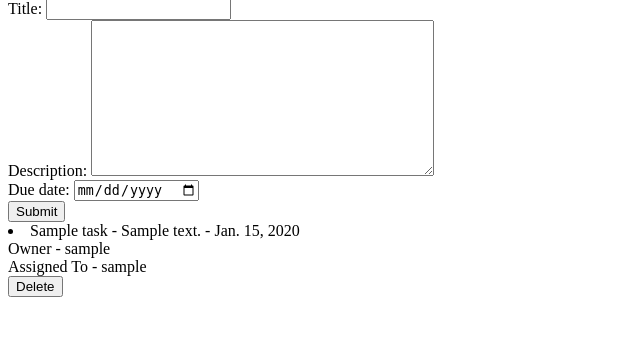
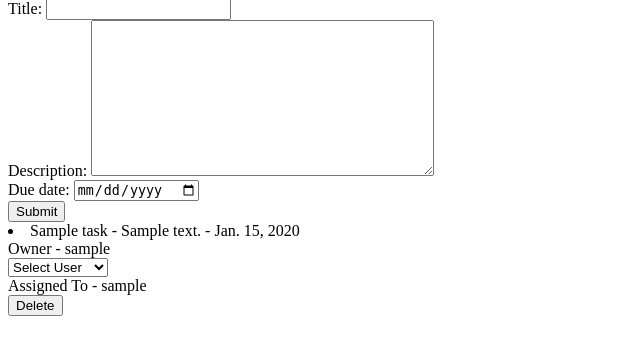
Before and after one commit to akgunkaya/projectfundjango, a Django app: page /tasks/ in a window 1280 px wide. Shown: the part 128-486 px from the top of the page, without its empty margins (0-640 px from the left). Run offline with Django 4.2, Linux system fonts and the light colour scheme; a user stored in the database is signed in; tables that the repository leaves empty hold one stand-in row (values such as "Sample post").

Commit message:
added functionality to transfer ownership of a task

```diff
--- a/taskapp/templates/tasks/partials/list_tasks.html
+++ b/taskapp/templates/tasks/partials/list_tasks.html
@@ -1,7 +1,8 @@
 {% for task in tasks %}
   <div id="task-item-{{ task.id }}">
     <li>{{ task }} - {{ task.description }} - {{task.due_date}}</li>
-    <div>Owner - {{task.owner}}</div>
+    {% include "tasks/partials/owner.html" with owner=task.owner%}
+    {% include "tasks/partials/transfer_ownership.html" with users=task.users task_id=task.id%}
     <div>Assigned To - {{task.assigned_to}}</div>
     {% if task.is_owner %}
       <button hx-post="{% url 'delete_task' task.id %}" hx-confirm="Are you sure?" hx-target="#task-item-{{ task.id }}" hx-swap="outerHTML">
--- /dev/null
+++ b/taskapp/templates/tasks/partials/owner.html
@@ -0,0 +1 @@
+<div id="task-owner">Owner - {{owner}}</div>
--- /dev/null
+++ b/taskapp/templates/tasks/partials/transfer_ownership.html
@@ -0,0 +1,8 @@
+<select hx-post="{% url 'transfer_task_owner' task_id=task_id %}" hx-trigger="change" name="transfer_ownership" hx-target="#task-owner" id="transfer_ownership" hx-swap="outerHTML">
+  <option value="" disabled selected>Select User</option>
+  {% for user in users %}
+      <option value="{{ user}}">
+          {{ user.get_full_name|default:user.username }}
+      </option>
+  {% endfor %}
+</select>
--- a/taskapp/urls.py
+++ b/taskapp/urls.py
@@ -7,6 +7,7 @@ urlpatterns = [
     path('signup/', views.user_signup, name='signup'),
     path('logout/', views.user_logout, name='logout'),
     path('tasks/', views.tasks, name='tasks'),
+    path('tasks/transfer-task-owner/<int:task_id>/', views.transfer_task_owner, name='transfer_task_owner'),
     path('tasks/delete/<int:task_id>/', views.delete_task, name='delete_task'),
     path('organizations/', views.organizations, name='organizations'),
     path('organizations/delete/<int:organization_id>/', views.delete_organization, name='delete_organization'),
--- a/taskapp/views.py
+++ b/taskapp/views.py
@@ -47,7 +47,6 @@ def user_logout(request):
     return redirect('/login')
 
 @login_required
-# TODO add functionality so that user can transfer ownership of tasks and assign to other users
 def tasks(request):
     form = CreateTaskForm()
     current_user = request.user
@@ -59,10 +58,24 @@ def tasks(request):
         tasks = Task.objects.filter(organization=selected_organization)
     else:
         tasks = Task.objects.none()  # No tasks if no organization is selected
+
+    organization_instance = selected_organization  # Replace 'organization_id' with the actual ID
+
+    # Get all organization members for the given organization
+    organization_members = OrganizationMember.objects.filter(organization=organization_instance)
+
+    # Initialize an empty list for users
+    users = []
+
+    # Append each member's user to the users list
+    for member in organization_members:
+        users.append(member.user)  # Adding each user to the list
     error = None
 
     for task in tasks:
         task.is_owner = (task.owner == current_user)
+        task.users = users
+
 
     if request.method == 'POST':
         form = CreateTaskForm(request.POST)
@@ -92,6 +105,18 @@ def delete_task(request, task_id):
     task = get_object_or_404(Task, pk=task_id)
     task.delete()
     return HttpResponse('')
+
+@login_required
+def transfer_task_owner(request, task_id):
+    if request.method =='POST':
+        task = get_object_or_404(Task, pk=task_id)
+        selected_user = User.objects.get(username=request.POST.get('transfer_ownership'))
+        task.owner = selected_user
+        task.save()
+        print(selected_user)
+    return render(request,'tasks/partials/owner.html', {'owner':task.owner})
+
+# TODO add functionality for assign user to task
 
 @login_required
 def organizations(request):
```
